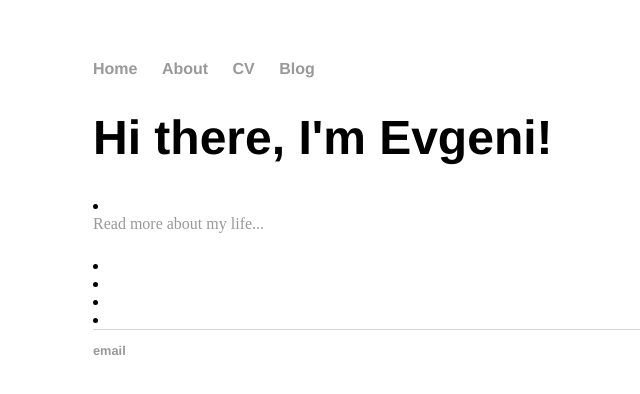
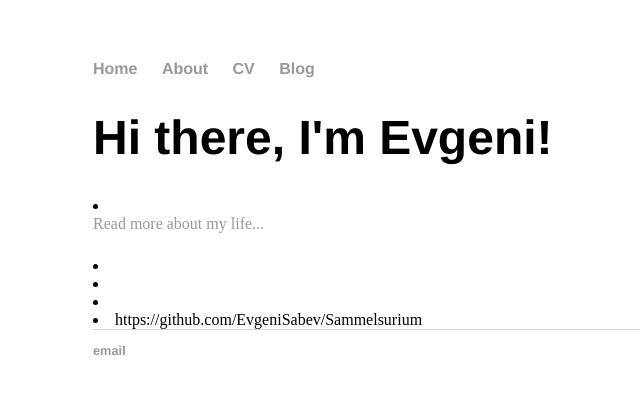
Before and after one commit to EvgeniSabev/EvgeniSabev.github.io, a plain HTML site: page index.html in a window 1280 px wide. Shown: the whole page, without its empty margins (99-739 px from the left). Drawn offline with Linux system fonts and the light colour scheme.

Commit message:
Update index.html

```diff
--- a/index.html
+++ b/index.html
@@ -22,6 +22,7 @@
 					<li><a href="https://www.owasp.org/images/1/19/OTGv4.pdf"></a>
 					<li><a href="https://blog.propriacausa.de/wp-content/uploads/2016/07/oscp_notes.html"></a>
 					<li><a href="https://scund00r.com/all/oscp/2018/02/25/passing-oscp.html"></a>
+						https://github.com/EvgeniSabev/Sammelsurium
     		</div><!-- /.blurb -->
 		</div><!-- /.container -->
 		<footer>
```
